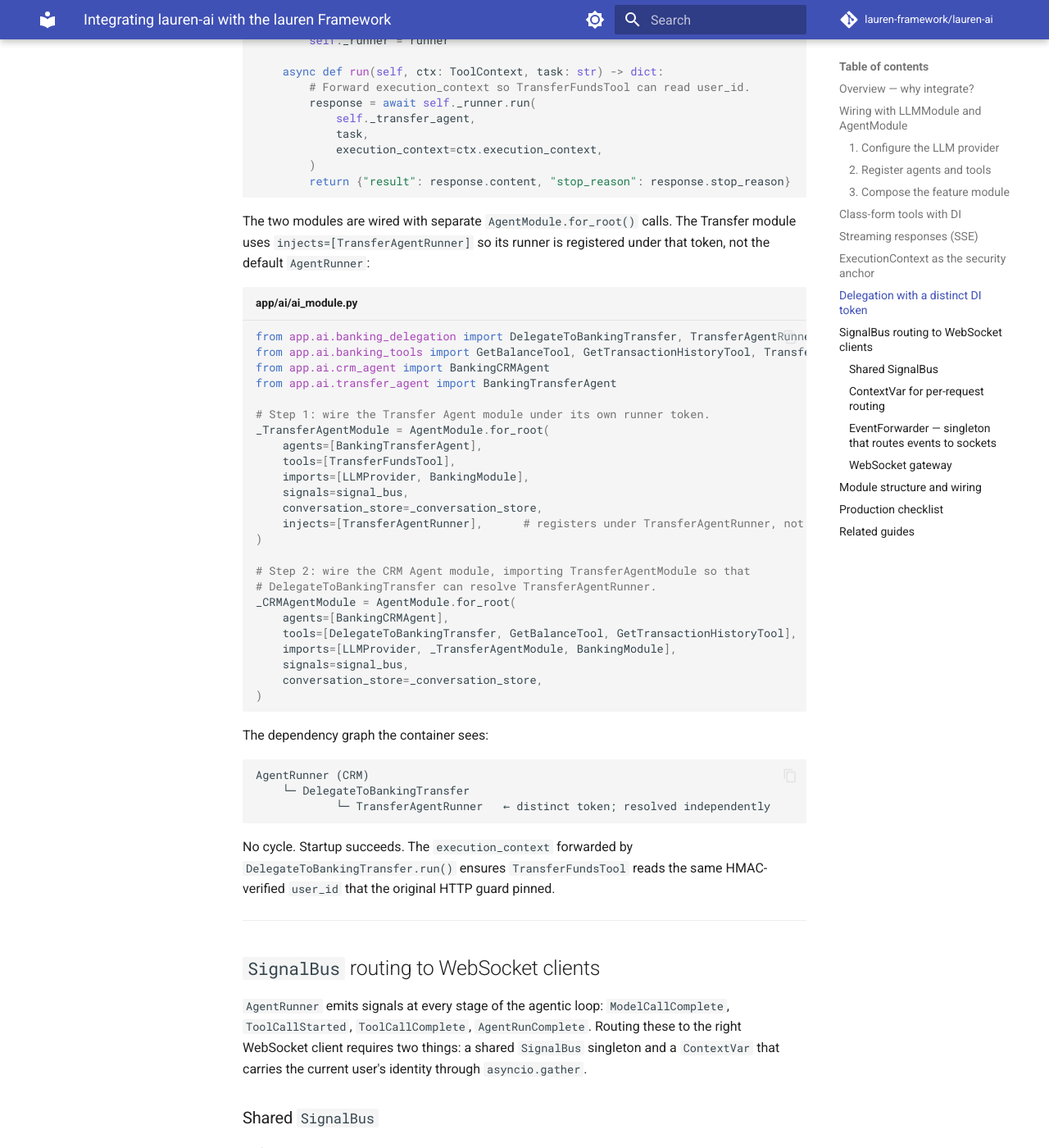
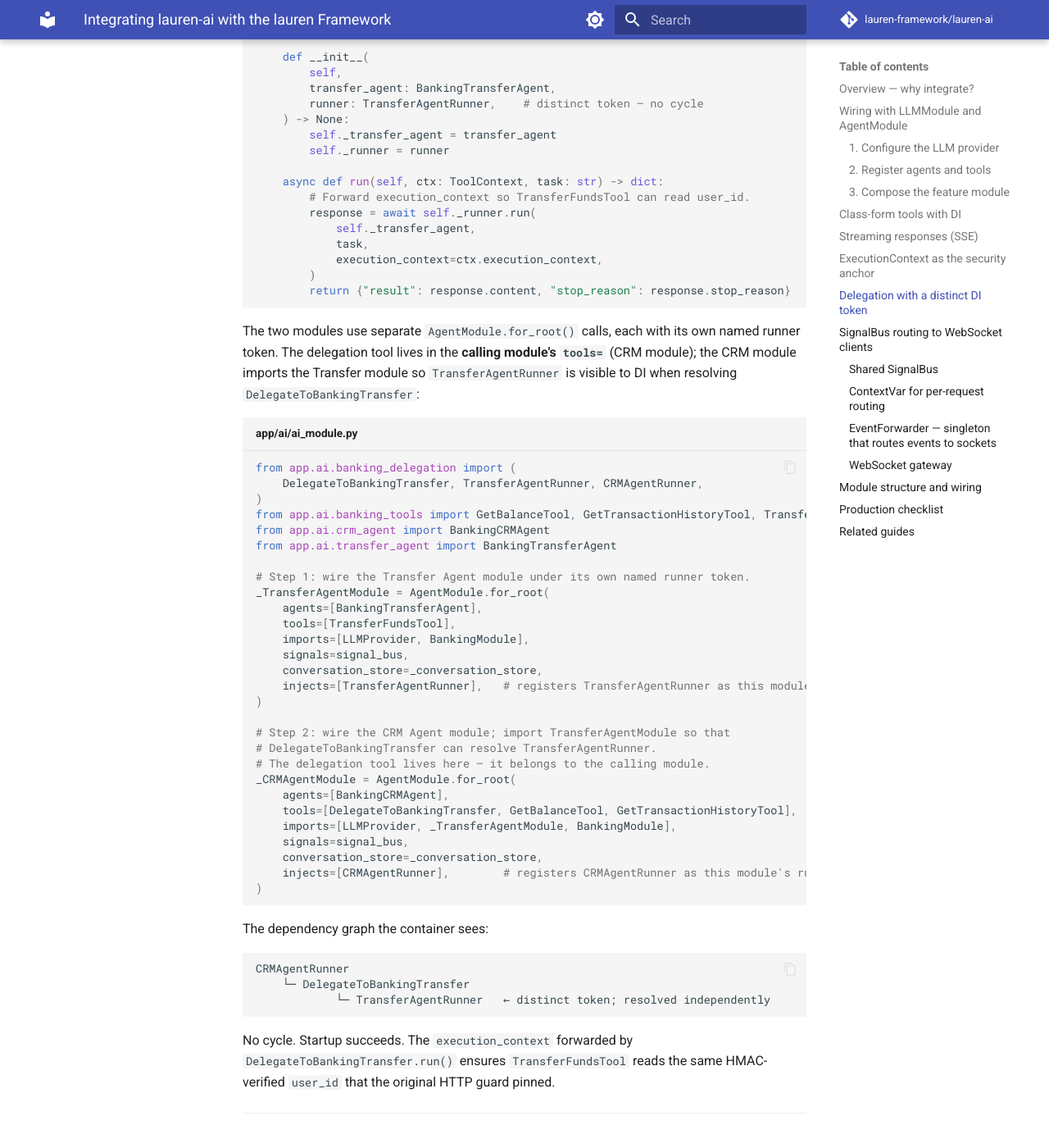
Before and after one commit to lauren-framework/lauren-ai, an MkDocs documentation site: the page built from docs/guides/lauren-integration.md, in a window 1280 px wide and 1400 px high, scrolled down 8851 px. Shown: the whole window at 82% size. Built offline with MkDocs 1.6.1 and Material for MkDocs 9.7.7, drawn with Linux system fonts in a browser that asks for light colours; comment, search, counter and statistics services are not loaded; some of the changed text lies outside the part shown.

Commit message:
feat: update docs and allow for generic tools

````diff
--- a/docs/guides/lauren-integration.md
+++ b/docs/guides/lauren-integration.md
@@ -65,7 +65,7 @@
 ### 2. Register agents and tools
 
 ```python title="app/ai/ai_module.py"
-from lauren_ai import AgentRunner, InMemoryConversationStore
+from lauren_ai import InMemoryConversationStore
 from lauren_ai._module import AgentModule
 
 from app.ai.crm_agent import BankingCRMAgent
@@ -91,8 +91,10 @@
 - Each class in `tools=` is auto-applied `@injectable(scope=SINGLETON)` and
   registered as a provider (constructor DI happens here — `BankDatabase` is
   injected into `GetBalanceTool.__init__` by the container).
-- `AgentRunner` is registered as a singleton that receives `Transport`,
-  `LLMConfig`, the tool registry, and the conversation store.
+- A unique `AgentRunnerBase` subclass is registered as the module's runner token.
+  Inject it with `runner: AgentRunner` (Protocol annotation) in any provider
+  belonging to the same module. When two or more AgentModules are in scope,
+  use `injects=[MyRunner]` with an explicit named subclass instead (see below).
 - `signals=signal_bus` wires the shared `SignalBus` so every model call emits
   `ModelCallComplete` and friends.
 
@@ -110,17 +112,17 @@
 @module(
     imports=[LLMProvider, _CRMAgentModule, BankingModule],
     providers=[_cost_tracker_provider],
-    exports=[LLMService, AgentRunner, BankingCRMAgent, CostTracker],
+    exports=[LLMService, BankingCRMAgent, CostTracker],
     controllers=[BankingChatController],
 )
 class AIModule:
     """Provides banking AI services: agents, runners, and cost tracker."""
 ```
 
-> **Export what controllers need.**  `AgentRunner` and `BankingCRMAgent` are
-> exported so `BankingChatController` can inject them.  `CostTracker` is
-> exported so the metrics controller in a sibling module can inject it without
-> creating a circular import.
+> **Export what controllers need.**  `BankingCRMAgent` is exported so sibling
+> modules can inject it.  `CostTracker` is exported so the metrics controller can
+> inject it without a circular import.  The runner is not exported directly — the
+> controller is in the same `AIModule` scope and receives it via DI Protocol scan.
 
 ---
 
@@ -181,13 +183,13 @@
 ```python title="app/ai/chat_banking_controller.py"
 from lauren import EventStream, Json, Request, ServerSentEvent, controller, post, use_guards
 from lauren.types import ExecutionContext
-from lauren_ai import AgentRunner
 
 from app.ai.crm_agent import BankingCRMAgent
 from app.banking.bank_db import BankDatabase
 from app.ai.chat_schemas import ChatRequest
 from app.crypto.signature_guard import SignatureGuard
 from app.ws.context import current_user_id
+from app.ai.banking_delegation import CRMAgentRunner
 
 
 @use_guards(SignatureGuard)
@@ -197,7 +199,7 @@
 
     def __init__(
         self,
-        runner: AgentRunner,
+        runner: CRMAgentRunner,   # named subclass — unambiguous when two AgentModules are in scope
         db: BankDatabase,
         crm_agent: BankingCRMAgent,
     ) -> None:
@@ -387,16 +389,19 @@
 
 ```python title="app/ai/banking_delegation.py"
 from lauren import injectable, Scope
-from lauren_ai import AgentRunner
+from lauren_ai import AgentRunnerBase
 
 @injectable(scope=Scope.SINGLETON)
-class TransferAgentRunner(AgentRunner):
+class TransferAgentRunner(AgentRunnerBase):
     """Dedicated runner subclass for the Transfer Agent.
 
-    Used as a distinct DI token so the Transfer Agent's runner can be
-    resolved before the CRM AgentRunner is built.  This breaks the
-    circular dependency without post-construction wiring hacks.
+    Named DI token so DelegateToBankingTransfer can inject it specifically,
+    avoiding ProtocolAmbiguityError in the CRM module scope that sees both runners.
     """
+
+@injectable(scope=Scope.SINGLETON)
+class CRMAgentRunner(AgentRunnerBase):
+    """Dedicated runner subclass for the CRM Agent."""
 ```
 
 `DelegateToBankingTransfer` injects `TransferAgentRunner`, not `AgentRunner`:
@@ -429,41 +434,46 @@
         return {"result": response.content, "stop_reason": response.stop_reason}
 ```
 
-The two modules are wired with separate `AgentModule.for_root()` calls.  The
-Transfer module uses `injects=[TransferAgentRunner]` so its runner is
-registered under that token, not the default `AgentRunner`:
+The two modules use separate `AgentModule.for_root()` calls, each with its own
+named runner token. The delegation tool lives in the **calling module's `tools=`**
+(CRM module); the CRM module imports the Transfer module so `TransferAgentRunner`
+is visible to DI when resolving `DelegateToBankingTransfer`:
 
 ```python title="app/ai/ai_module.py"
-from app.ai.banking_delegation import DelegateToBankingTransfer, TransferAgentRunner
+from app.ai.banking_delegation import (
+    DelegateToBankingTransfer, TransferAgentRunner, CRMAgentRunner,
+)
 from app.ai.banking_tools import GetBalanceTool, GetTransactionHistoryTool, TransferFundsTool
 from app.ai.crm_agent import BankingCRMAgent
 from app.ai.transfer_agent import BankingTransferAgent
 
-# Step 1: wire the Transfer Agent module under its own runner token.
+# Step 1: wire the Transfer Agent module under its own named runner token.
 _TransferAgentModule = AgentModule.for_root(
     agents=[BankingTransferAgent],
     tools=[TransferFundsTool],
     imports=[LLMProvider, BankingModule],
     signals=signal_bus,
     conversation_store=_conversation_store,
-    injects=[TransferAgentRunner],      # registers under TransferAgentRunner, not AgentRunner
+    injects=[TransferAgentRunner],   # registers TransferAgentRunner as this module's runner
 )
 
-# Step 2: wire the CRM Agent module, importing TransferAgentModule so that
+# Step 2: wire the CRM Agent module; import TransferAgentModule so that
 # DelegateToBankingTransfer can resolve TransferAgentRunner.
+# The delegation tool lives here — it belongs to the calling module.
 _CRMAgentModule = AgentModule.for_root(
     agents=[BankingCRMAgent],
     tools=[DelegateToBankingTransfer, GetBalanceTool, GetTransactionHistoryTool],
     imports=[LLMProvider, _TransferAgentModule, BankingModule],
     signals=signal_bus,
     conversation_store=_conversation_store,
+    injects=[CRMAgentRunner],        # registers CRMAgentRunner as this module's runner
 )
 ```
 
 The dependency graph the container sees:
 
 ```
-AgentRunner (CRM)
+CRMAgentRunner
     └─ DelegateToBankingTransfer
             └─ TransferAgentRunner   ← distinct token; resolved independently
 ```
@@ -676,7 +686,7 @@
 @module(
     imports=[LLMProvider, _CRMAgentModule, _TransferAgentModule, BankingModule, CryptoModule],
     providers=[_cost_tracker_provider],
-    exports=[LLMService, AgentRunner, BankingCRMAgent, CostTracker],
+    exports=[LLMService, BankingCRMAgent, CostTracker],
     controllers=[BankingChatController],
 )
 class AIModule:
@@ -692,16 +702,15 @@
 ├── WsModule               — EventForwarder (exported), BankingWsGateway
 │   ├── imports: CryptoModule, BankingModule
 │   └── exports: EventForwarder
-├── AIModule               — BankingChatController, AgentRunner (exported)
+├── AIModule               — BankingChatController
 │   ├── imports: LLMProvider, _CRMAgentModule, _TransferAgentModule
 │   │              BankingModule, CryptoModule
-│   └── exports: LLMService, AgentRunner, BankingCRMAgent, CostTracker
-│       ├── _CRMAgentModule
+│   └── exports: LLMService, BankingCRMAgent, CostTracker
+│       ├── _CRMAgentModule  (injects=[CRMAgentRunner])
 │       │   ├── BankingCRMAgent, GetBalanceTool, GetTransactionHistoryTool
-│       │   └── DelegateToBankingTransfer → TransferAgentRunner
-│       └── _TransferAgentModule
-│           ├── BankingTransferAgent, TransferFundsTool
-│           └── injects=[TransferAgentRunner]
+│       │   └── DelegateToBankingTransfer → runner: TransferAgentRunner
+│       └── _TransferAgentModule  (injects=[TransferAgentRunner])
+│           └── BankingTransferAgent, TransferFundsTool
 └── MetricsModule          — /api/metrics/* (injects CostTracker from AIModule)
 ```
 
@@ -726,9 +735,11 @@
 - [ ] `EventForwarder` registers signal handlers in `__init__`, not in a
   `@post_construct` hook — the DI container calls `__init__` at startup, which
   is the right time to bind to the bus.
-- [ ] `AgentRunner` and agent singletons are constructor-injected into
-  controllers, not resolved per-request.  Singletons are cheap to inject and
-  expensive to construct.
+- [ ] Runner and agent singletons are constructor-injected into controllers, not
+  resolved per-request.  Singletons are cheap to inject and expensive to construct.
+  Use `runner: AgentRunner` (Protocol) for single-module scope; use the named
+  concrete subclass (`injects=[MyRunner]`) when two or more AgentModules are
+  in scope to avoid `ProtocolAmbiguityError`.
 
 ---
 
````
Also changed, not shown: docs/guides/agents.md (+7 -3 lines), docs/guides/multi-agent.md (+14 -6 lines), docs/guides/testing.md (+2 -2 lines), docs/reference/config.md (+9 -4 lines), 3 other files.
